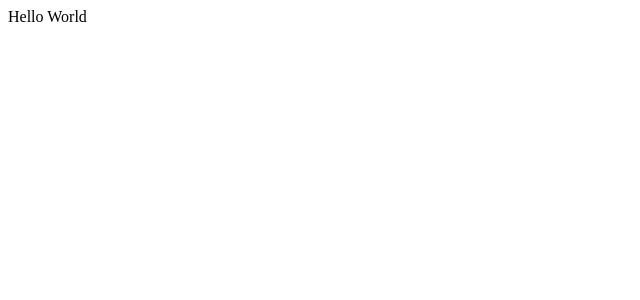
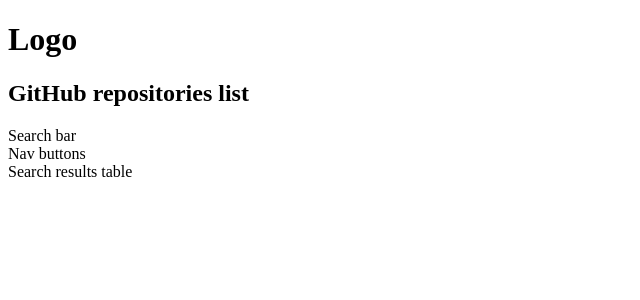
Before and after one commit to anton-107/github-search-webapp, a React app: page / in a window 1280 px wide. Shown: the top 300 px of the page, without its empty margins (0-640 px from the left). Built offline with nearby package versions, Linux system fonts and the light colour scheme; no server answers.

Commit message:
github client scaffold

```diff
--- a/package.json
+++ b/package.json
@@ -5,7 +5,7 @@
   "main": "index.ts",
   "scripts": {
     "test": "jest",
-    "webpack:watch": "webpack --config webpack.config.js --watch",
+    "watch": "webpack --config webpack.config.js --watch",
     "start": "webpack serve"
   },
   "author": "Anton Nekipelov",
--- /dev/null
+++ b/src/components/main.app.tsx
@@ -0,0 +1,35 @@
+import React from "react";
+import { BrowserRouter, Route, Switch } from "react-router-dom";
+import { GitHubClient } from "../github-client/interfaces";
+import { MainPage } from "./main.page";
+
+interface GitHubSearchAppProps {
+  githubClient: GitHubClient;
+}
+
+export class GitHubSearchApp extends React.Component<GitHubSearchAppProps> {
+    public componentDidMount() {
+      this.loadRepos();
+    }
+    public render() {
+        return (
+            <div>
+            <div>
+              <h1>Logo</h1>
+              <h2>GitHub repositories list</h2>
+            </div>
+            <BrowserRouter>
+              <Switch>
+                <Route path="/">
+                  <MainPage></MainPage>
+                </Route>
+              </Switch>
+            </BrowserRouter>
+          </div>
+        );
+    }
+    private async loadRepos() {
+        const repositories = await this.props.githubClient.searchRepositories();
+        console.log("response 2", repositories);
+    }
+}
--- /dev/null
+++ b/src/components/main.page.tsx
@@ -0,0 +1,13 @@
+import React from "react";
+
+export class MainPage extends React.Component {
+  public render() {
+    return (
+      <div>
+        <div>Search bar</div>
+        <div>Nav buttons</div>
+        <div>Search results table</div>
+      </div>
+    )
+  }
+}
--- /dev/null
+++ b/src/github-client/github-client.ts
@@ -0,0 +1,10 @@
+import { ResourceFetcher } from "../web-api/interfaces";
+import { GitHubClient, GitHubSearchResult } from "./interfaces";
+
+export class GitHubClientImpl implements GitHubClient {
+  constructor(private resourceFetcher: ResourceFetcher) {
+  }
+  public async searchRepositories(): Promise<GitHubSearchResult> {
+    return await this.resourceFetcher.fetch('https://api.github.com/search/repositories?q=apache+language:scala&sort=stars&order=desc');
+  }
+}
--- /dev/null
+++ b/src/github-client/interfaces.ts
@@ -0,0 +1,19 @@
+interface GitHubUser {
+  login: string;
+}
+
+interface GitHubRepository {
+  id: number;
+  fullName: string;
+  owner: GitHubUser;
+  stargazersCount: number;
+}
+
+export interface GitHubSearchResult {
+  totalCount: number;
+  items: GitHubRepository[];
+}
+
+export interface GitHubClient {
+  searchRepositories(): Promise<GitHubSearchResult>;
+}
--- a/src/index.tsx
+++ b/src/index.tsx
@@ -1,14 +1,12 @@
 import React from "react";
 import ReactDOM from "react-dom";
+import { GitHubSearchApp } from "./components/main.app";
+import { GitHubClientImpl } from "./github-client/github-client";
+import { FetchWrapper } from "./web-api/fetch-wrapper";
 
-class AppContainer extends React.Component {
-    public render() {
-        return (
-            'Hello World'
-        );
-    }
-}
-const App = () => <AppContainer />;
+const fetchWrapper = new FetchWrapper();
+const gitHubClient = new GitHubClientImpl(fetchWrapper);
+const App = () => <GitHubSearchApp githubClient={gitHubClient} />;
 
 ReactDOM.render(
   <React.StrictMode>
--- /dev/null
+++ b/src/web-api/fetch-wrapper.ts
@@ -0,0 +1,9 @@
+import { ResourceFetcher } from "./interfaces";
+
+export class FetchWrapper implements ResourceFetcher {
+  public async fetch<T>(url: string): Promise<T> {
+    const request = await fetch(url);
+    const response = await request.json();
+    return response;
+  }
+}
--- /dev/null
+++ b/src/web-api/interfaces.ts
@@ -0,0 +1,3 @@
+export interface ResourceFetcher {
+  fetch<T>(url: string): Promise<T>;
+}
```
Also changed, not shown: 1 other file (tests, documents, lock files or other folders).
